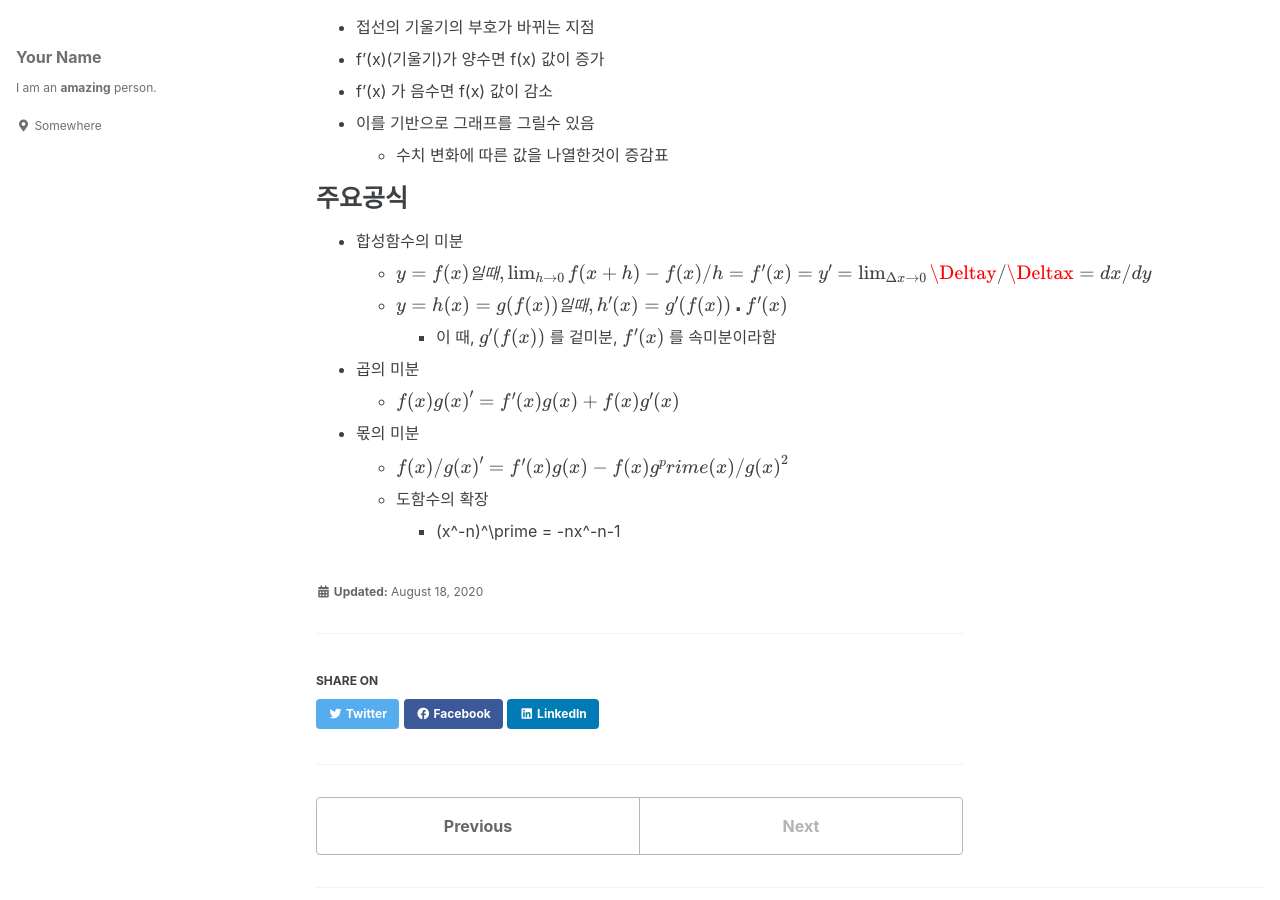
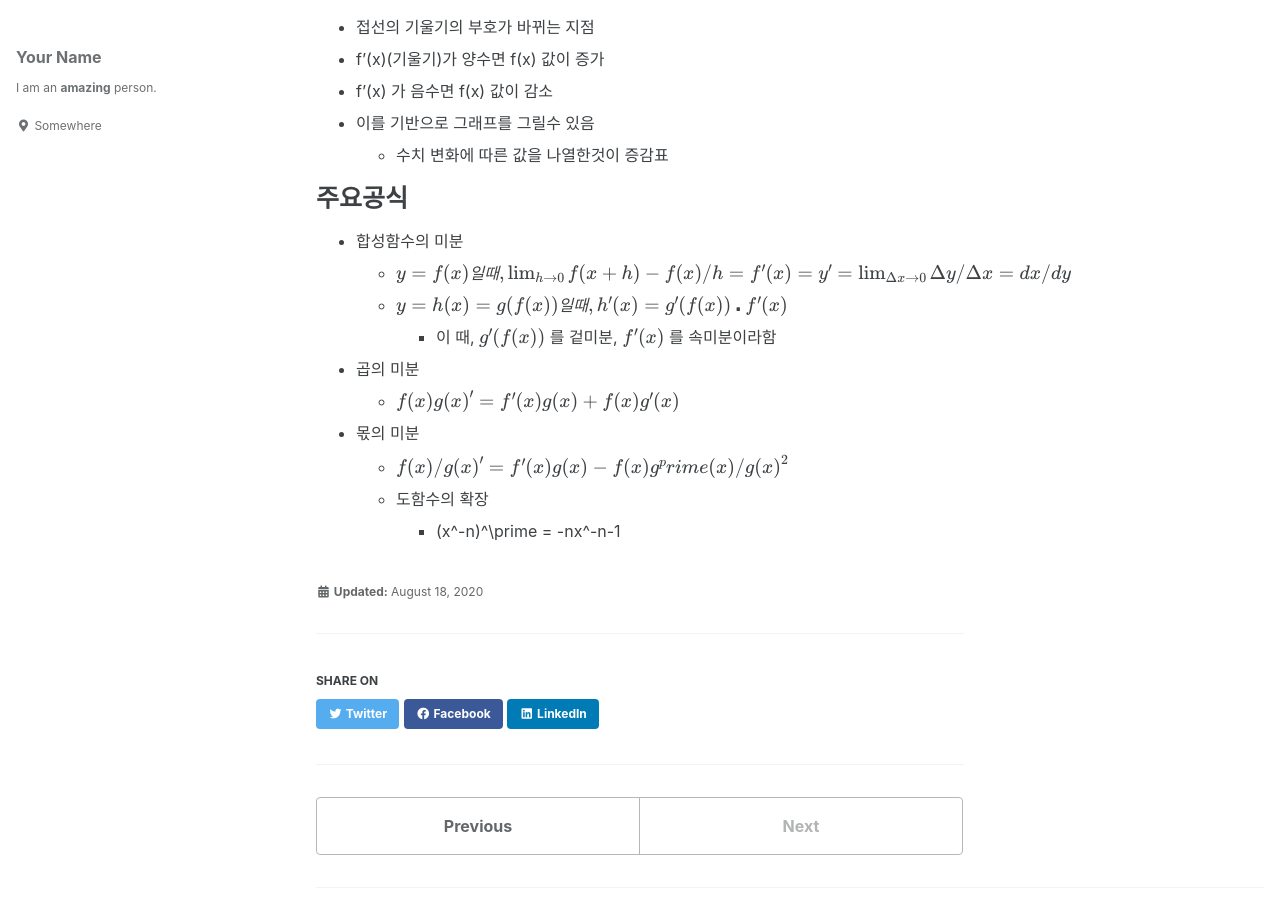
Before and after one commit to copper-light/ghhdh.github.io, a Jekyll site: the page built from _posts/2020-08-18-Math_03_미적분.md, in a window 1280 px wide and 900 px high, scrolled down 1391 px. Built offline with Jekyll 4.4.1, drawn with Linux system fonts in a browser that asks for light colours; cached includes are drawn as plain includes; formulas are drawn with MathJax 3.

Commit message:
Update 2020-08-18-Math_03_미적분.md

```diff
--- a/_posts/2020-08-18-Math_03_미적분.md
+++ b/_posts/2020-08-18-Math_03_미적분.md
@@ -50,7 +50,7 @@ use_math: true
 
 # 주요공식
   - 합성함수의 미분
-    - $ y=f(x) 일때, \lim_{h \to 0} {f(x+h)-f(x)}/h = f^\prime(x)=y^\prime= \lim_{\Delta x \to 0} \Deltay / \Deltax = dx/dy$
+    - $ y=f(x) 일때, \lim_{h \to 0} {f(x+h)-f(x)}/h = f^\prime(x)=y^\prime= \lim_{\Delta x \to 0} \Delta y / \Delta x = dx/dy$
     - $y= h(x) = g(f(x)) 일때, h^\prime (x) = g^\prime(f(x)) \centerdot f^\prime(x)$
        - 이 때, $g^\prime(f(x))$ 를 겉미분, $f^\prime(x)$ 를 속미분이라함
   - 곱의 미분
```
